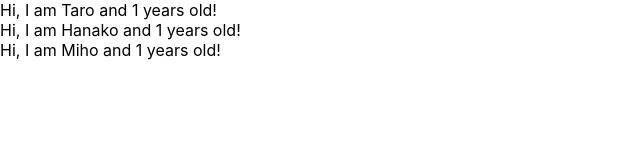
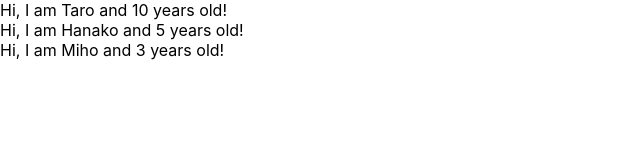
Before and after one commit to RyosK38/udemy-react-redux-crud-application, a React (Create React App) app: page / in a window 1280 px wide. Shown: the top 160 px of the page, without its empty margins (0-640 px from the left). Built offline with nearby package versions, Linux system fonts and the light colour scheme.

Commit message:
learn prop-types

```diff
--- a/src/App.js
+++ b/src/App.js
@@ -1,15 +1,16 @@
 import React from 'react'
+import PropTypes from 'prop-types'
 const App = () => {
   const profiles = [
     { name: 'Taro', age: 10 },
     { name: 'Hanako', age: 5 },
-    { name: 'Miho' }
+    { name: 'Miho', age: 3 }
   ]
 
   return (
     <div>
       {profiles.map((profile, index) => {
-        return <User name={profile.name} age={profile.ag} key={index} />
+        return <User name={profile.name} age={profile.age} key={index} />
       })}
     </div>
   )
@@ -23,8 +24,9 @@ const User = props => {
   )
 }
 
-User.defaultProps = {
-  age: 1
+User.propTypes = {
+  name: PropTypes.string,
+  age: PropTypes.number.isRequired
 }
 
 export default App
```
